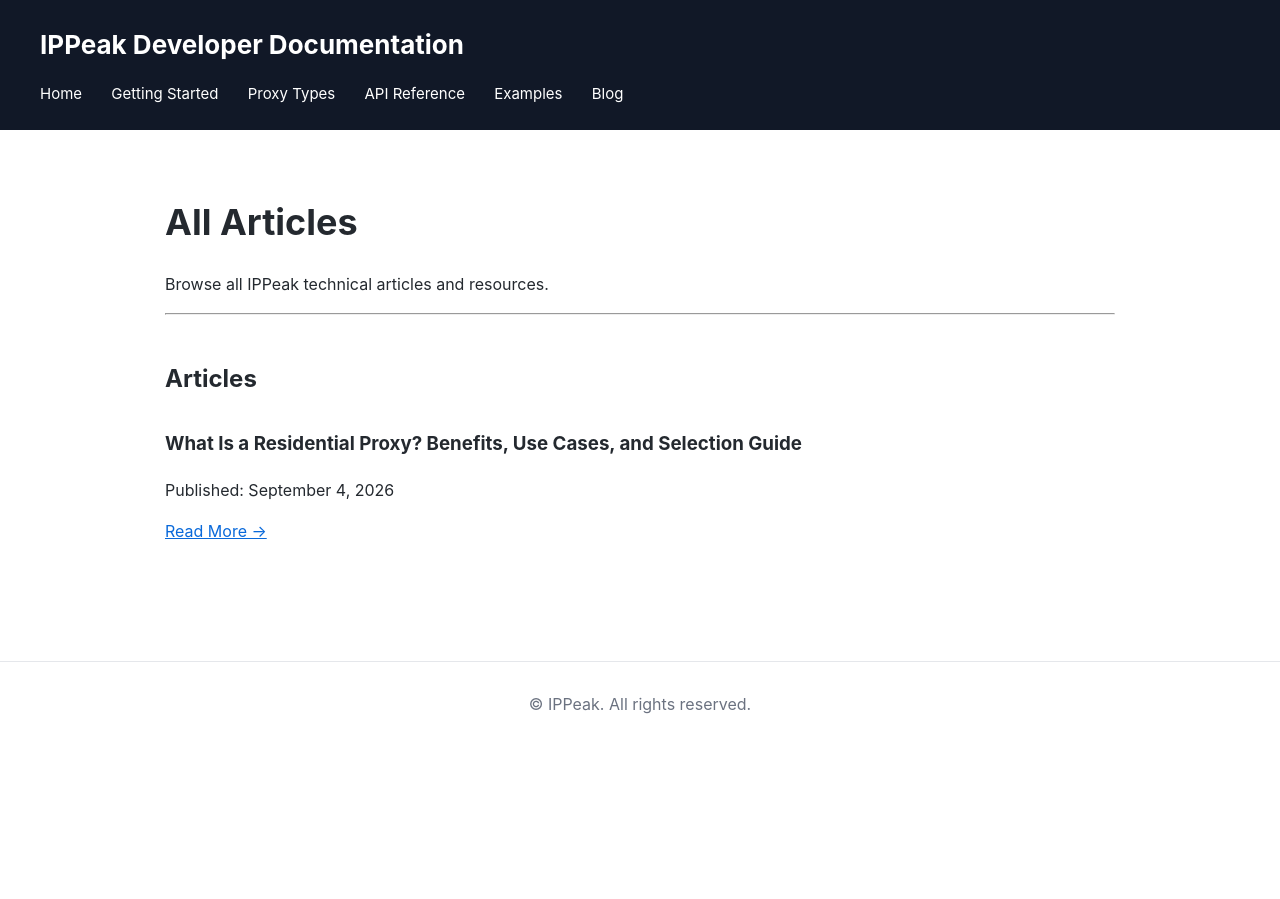
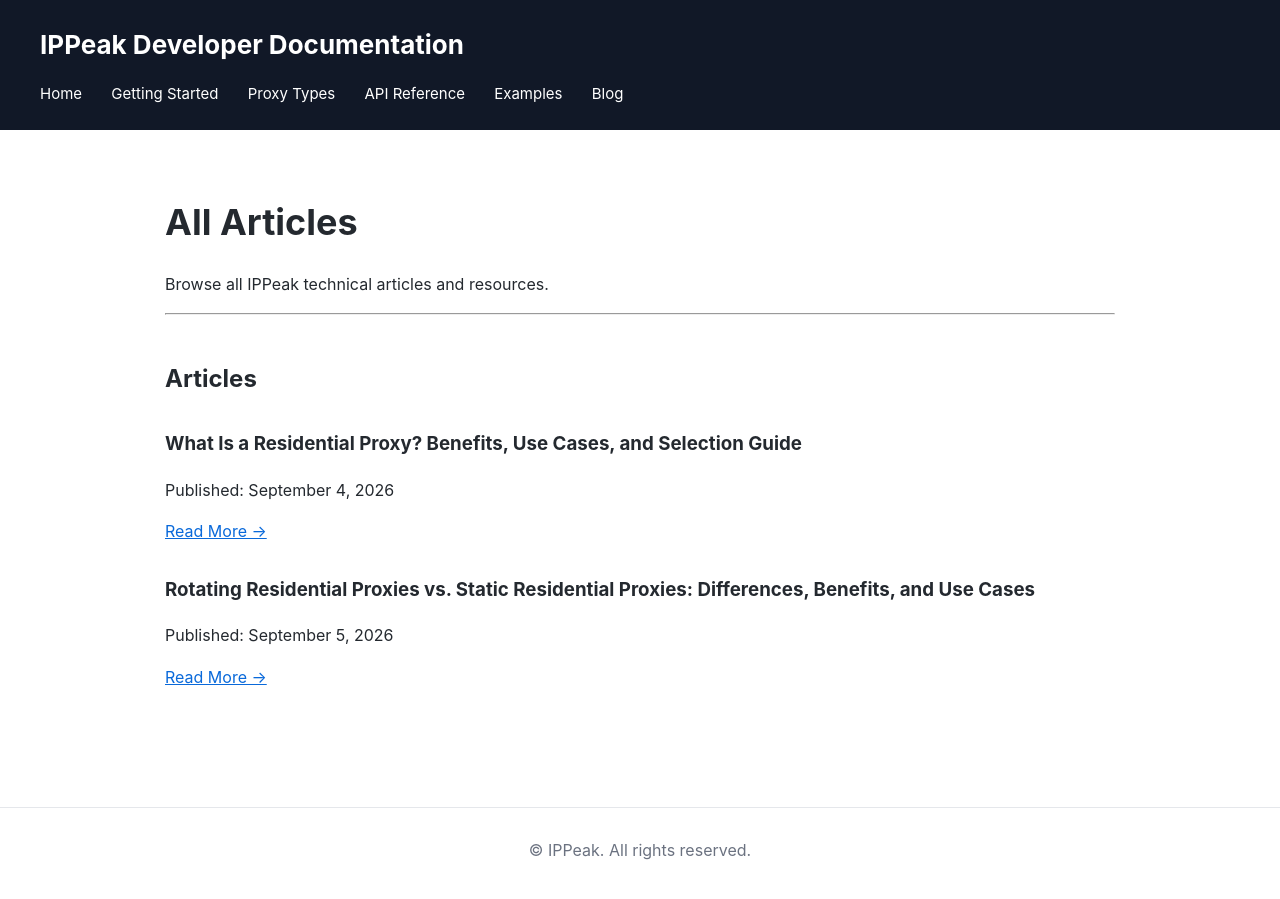
Before and after one commit to IPPeak/IPPeak-Residential-Proxy, a Jekyll site: the page built from docs/blog/articles.md, in a window 1280 px wide. Built offline with Jekyll 4.4.1, drawn with Linux system fonts in a browser that asks for light colours.

Commit message:
Update articles.md

```diff
--- a/docs/blog/articles.md
+++ b/docs/blog/articles.md
@@ -16,3 +16,9 @@
 Published: September 4, 2026
 
 [Read More →](What-Is-a-Residential-Proxy.html)
+
+### Rotating Residential Proxies vs. Static Residential Proxies: Differences, Benefits, and Use Cases
+
+Published: September 5, 2026
+
+[Read More →](Rotating-Residential-Proxies-vs-Static-Residential-Proxies.html)
```
